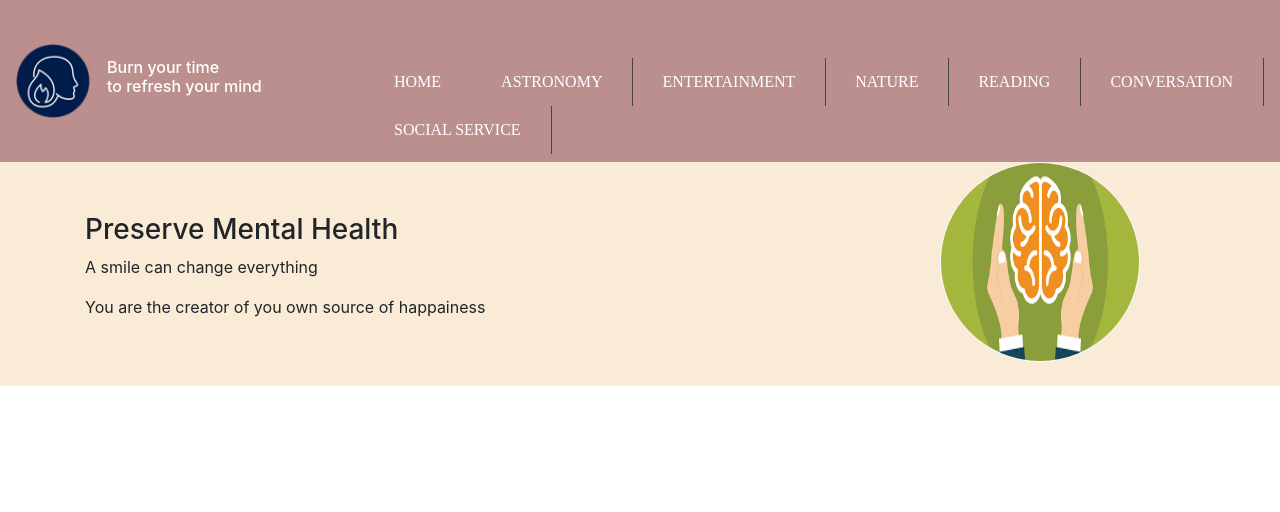
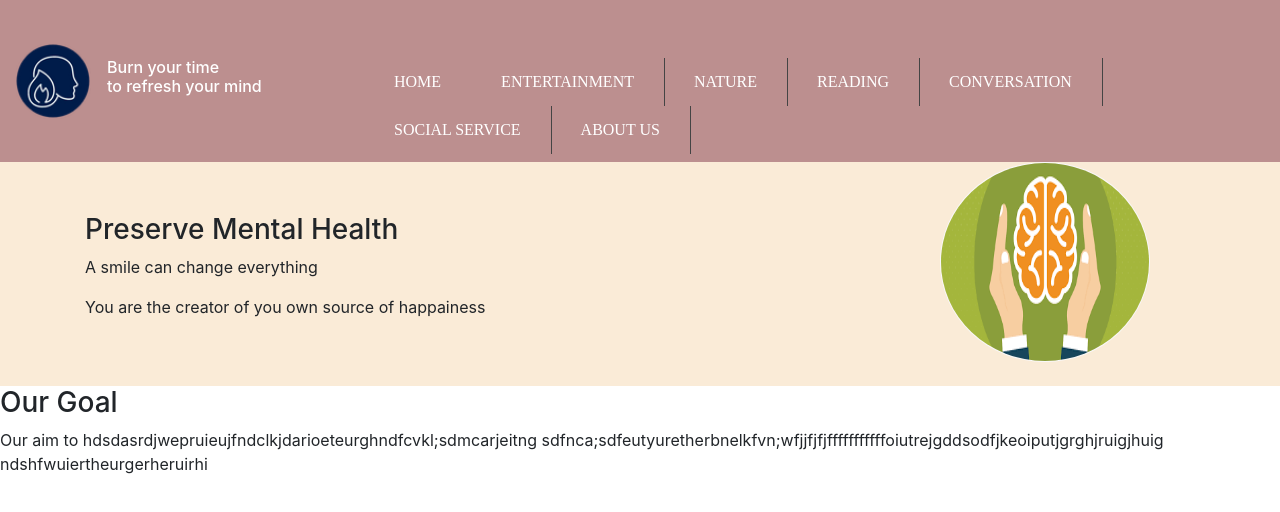
Before and after one commit to Sohanareza/Web-Project, a plain HTML site: page form.html in a window 1280 px wide. Drawn offline with nearby package versions, Linux system fonts and the light colour scheme.

Commit message:
Update form.html

```diff
--- a/form.html
+++ b/form.html
@@ -26,9 +26,7 @@
         <ul id="menu">
         <a class="nav-link" href="#Home">Home <span class="sr-only">(current)</span></a>
       </li>
-	  <li class="nav-item active">
-        <a class="nav-link" href="#">Astronomy <span class="sr-only">(current)</span></a>
-      </li>
+
 	  <li class="nav-item active">
         <a class="nav-link" href="#Entertainment">Entertainment <span class="sr-only">(current)</span></a>
      <ul>
@@ -71,7 +69,13 @@
           <li><a href="Volunteering">Voluntering</a></li>
         </ul>
       </li>
-
+	 <li class="nav-item active">
+        <a class="nav-link" href="#About US">About Us <span class="sr-only">(current)</span></a>
+        <ul>
+          <li><a href="Donation">Trustees </a></li>
+          <li><a href="Volunteering">Team Member </a></li>
+        </ul>
+      </li>
 
     </ul>
     </div>
@@ -91,7 +95,7 @@
       </div>
 
       <div class="col-md-3 mb-4">
-        <img src="logu2.png" width="200" height="200" class="img-fuild rounded-circle border border-light">
+        <img src="logu2.png" width="210" height="200" class="img-fuild rounded-circle border border-light">
       </div>
     </div>
   </div>
@@ -110,7 +114,11 @@
   </div>
 
 </nav>
-
+<div>
+<h3 class="head">Our Goal</h3>
+<p class="goal"> Our aim to hdsdasrdjwepruieujfndclkjdarioeteurghndfcvkl;sdmcarjeitng sdfnca;sdfeutyuretherbnelkfvn;wfjjfjfjfffffffffffoiutrejgddsodfjkeoiputjgrghjruigjhuig
+ndshfwuiertheurgerheruirhi</p>
+</div>
 
 	</body>
 </html>
```
